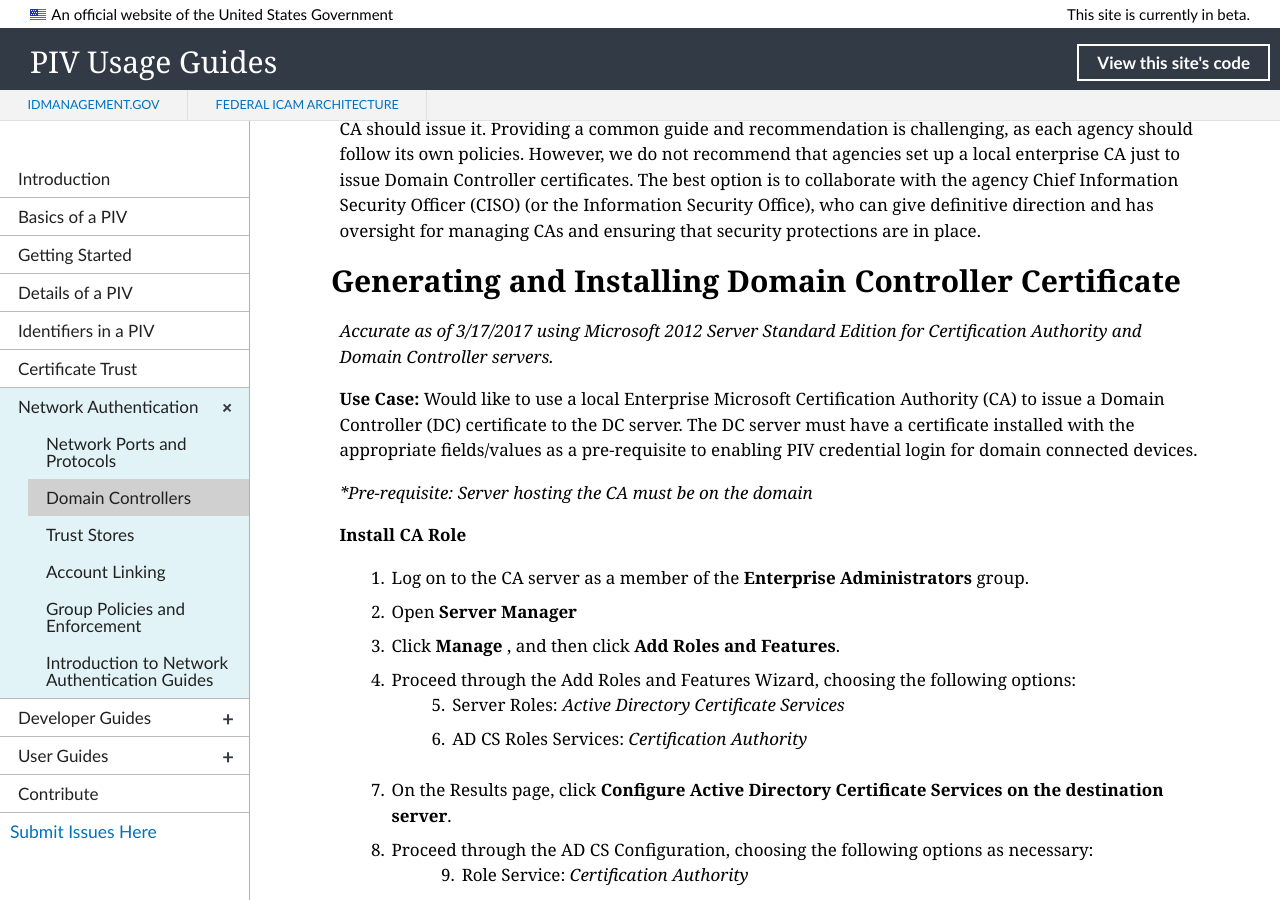
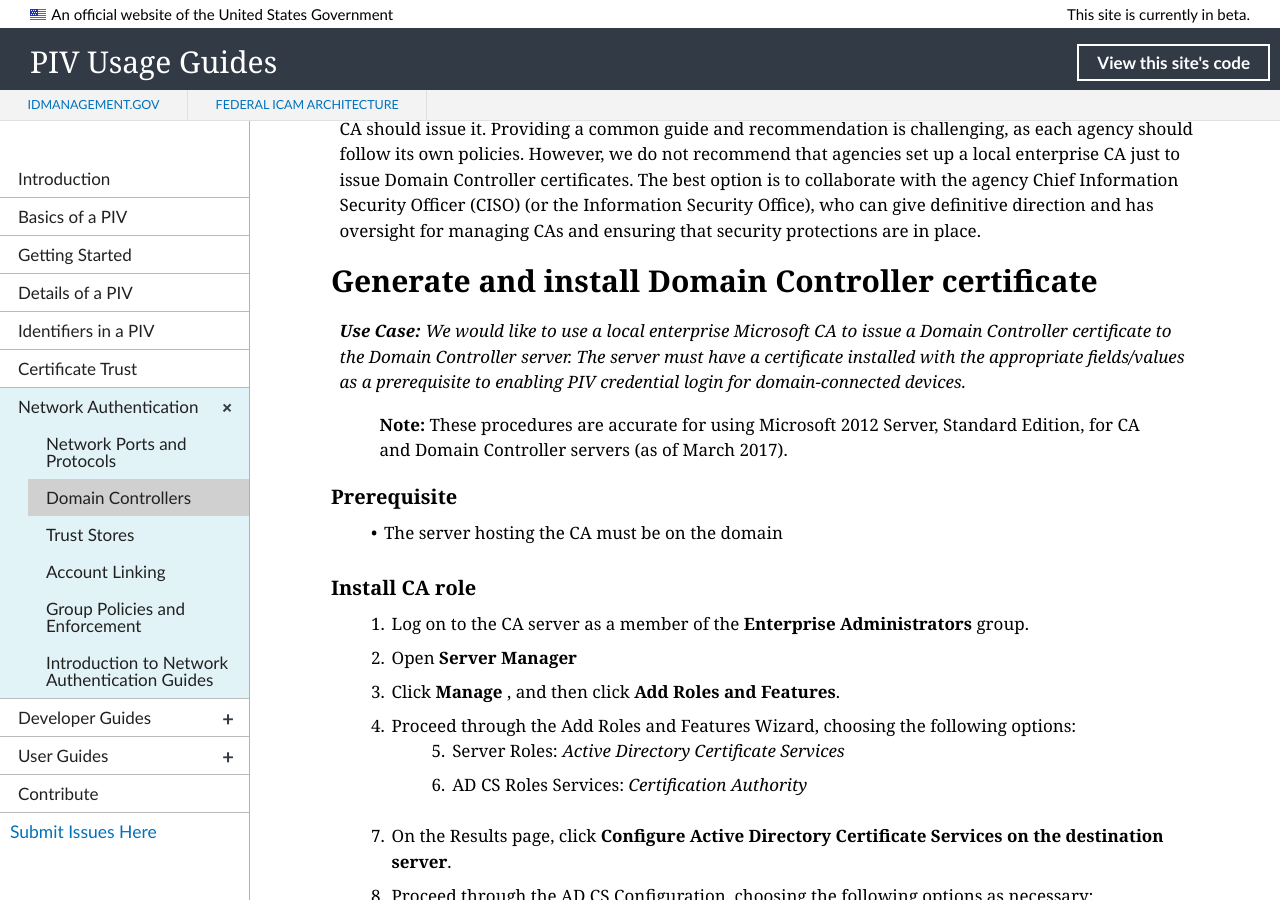
Before and after one commit to GSA/piv-guides, a Jekyll site: the page built from _networkconfig/2_domaincontrollers.md, in a window 1280 px wide and 900 px high, scrolled down 1747 px. Built offline with Jekyll 4.4.1, drawn with Linux system fonts in a browser that asks for light colours; nearby versions of some CDN libraries.

Commit message:
Update 2_domaincontrollers.md

```diff
--- a/_networkconfig/2_domaincontrollers.md
+++ b/_networkconfig/2_domaincontrollers.md
@@ -45,15 +45,17 @@
 
 Each U.S. Federal Government's Civilian agency has information-security policies that guide its decision-making about whether its Domain Controller <!-- More than one DC? More than one certificate possible? -->certificate should be issued by the agency's **local enterprise Certificate Authority (CA)** or whether a Federal Public Key Infrastructure (FPKI)-managed and certified CA should issue it. Providing a common guide and recommendation is challenging, as each agency should follow its own policies. However, we do not recommend that agencies set up a local enterprise CA just to issue Domain Controller certificates. The best option is to collaborate with the agency Chief Information Security Officer (CISO) (or the Information Security Office), who can give definitive direction and has oversight for managing CAs and ensuring that security protections are in place.
 
-## Generating and Installing Domain Controller Certificate
+## Generate and install Domain Controller certificate
 
-_Accurate as of 3/17/2017 using Microsoft 2012 Server Standard Edition for Certification Authority and Domain Controller servers._
+_**Use Case:** We would like to use a local enterprise Microsoft CA to issue a Domain Controller certificate to the Domain Controller server. The server must have a certificate installed with the appropriate fields/values as a prerequisite to enabling PIV credential login for domain-connected devices._
 
-**Use Case:** Would like to use a local Enterprise Microsoft Certification Authority (CA) to issue a Domain Controller (DC) certificate to the DC server. The DC server must have a certificate installed with the appropriate fields/values as a pre-requisite to enabling PIV credential login for domain connected devices.
+  > **Note:** These procedures are accurate for using Microsoft 2012 Server, Standard Edition, for CA and Domain Controller servers (as of March 2017).
 
-_\*Pre-requisite: Server hosting the CA must be on the domain_
+### Prerequisite
 
-**Install CA Role**
+  * The server hosting the CA must be on the domain
+
+### Install CA role
 
 1. Log on to the CA server as a member of the **Enterprise Administrators** group.
 2. Open **Server Manager**
```
